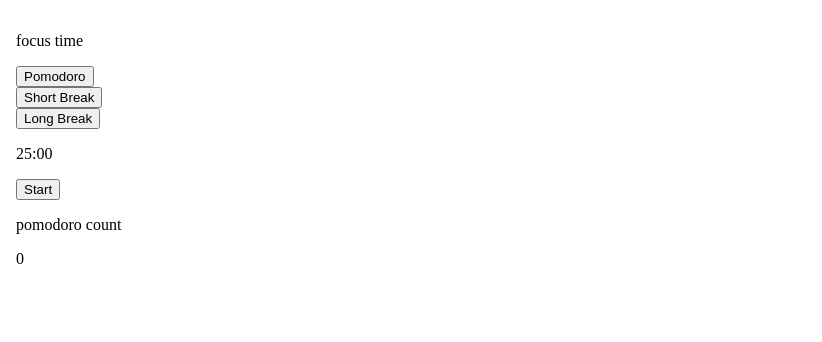
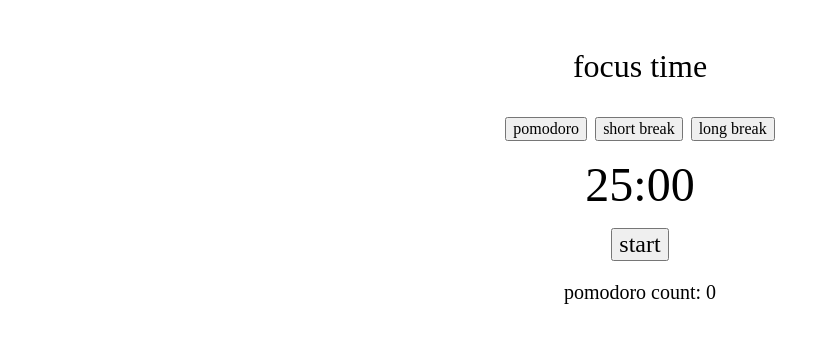
Before and after one commit to vnavirr/pomodoro, a website: page index.html in a window 1280 px wide. Shown: the whole page, without its empty margins (0-822 px from the left). Drawn offline with Linux system fonts and the light colour scheme.

Commit message:
Implement basic layout

```diff
--- a/index.html
+++ b/index.html
@@ -14,38 +14,45 @@
             <p>focus time</p>
         </div>
 
+
+
+        <!-- contents -->
+        <div class="contents">
+
             <!-- timer btns -->
             <div class="timer-btns">
                 <!-- pomodoro btn -->
                 <div class="pomodoro">
-                <button id="pomodoroBtn">Pomodoro</button>
+                    <button id="pomodoroBtn">pomodoro</button>
                 </div>
 
                 <!-- short break btn -->
                 <div class="short-break">
-                <button id="shortBreakBtn">Short Break</button>
+                    <button id="shortBreakBtn">short break</button>
                 </div>
 
                 <!-- long break btn -->
                 <div class="long-break">
-                <button id="longBreakBtn">Long Break</button>
+                    <button id="longBreakBtn">long break</button>
                 </div>
 
             </div>
 
             <!-- timer display -->
-        <div class="timer-display">
-            <p>25:00</p>
+            <div class="timer">
+                <p id="timer-display">25:00</p>
             </div>
 
             <!-- start btn -->
             <div class="start-btn">
-            <button id="startBtn">Start</button>
+                <button id="startBtn">start</button>
+            </div>
+
         </div>
 
         <!-- pomodoro count -->
         <div class="pomodoro-count">
-            <p>pomodoro count</p>
+            <p>pomodoro count: </p>
             <p id="pomodoroCount">0</p>
         </div>
 
--- a/main.js
+++ b/main.js
@@ -2,7 +2,7 @@ const { app, BrowserWindow } = require("electron");
 
 function createWindow() {
   const win = new BrowserWindow({
-    width: 290,
+    width: 320,
     height: 430,
     resizable: false,
     maximizable: false,
--- a/styles.css
+++ b/styles.css
@@ -15,7 +15,9 @@ body {
 
 .app {
   padding: 16px;
+  font-family: 'Times New Roman', serif;
 }
+
 
 button,
 input,
@@ -23,4 +25,52 @@ textarea,
 select {
   -webkit-app-region: no-drag;
   cursor: pointer;
+  font-family: 'Times New Roman', serif;
+  font-size: 16px;
 }
+
+
+.title {
+    text-align: center;
+    font-size: 32px;
+}
+
+.contents {
+    display: flex;
+    flex-direction: column;
+    gap: 16px;
+    margin: 20px 0px 0px 0px;
+}
+
+.timer-btns {
+    display: flex;
+    flex-direction: row;
+    justify-content: center;
+    gap: 8px;
+}
+
+.timer {
+    display: flex;
+    justify-content: center;
+    font-size: 48px;
+}
+
+#timer-display {
+    margin: 0px;
+}
+
+.start-btn {
+    display: flex;
+    justify-content: center;
+}
+
+#startBtn {
+    font-size: 24px;
+}
+
+.pomodoro-count {
+    display: flex;
+    justify-content: center;
+    gap: 5px;
+    font-size: 20px;
+}
```
Lines whose indentation alone changed are shown as unchanged.
